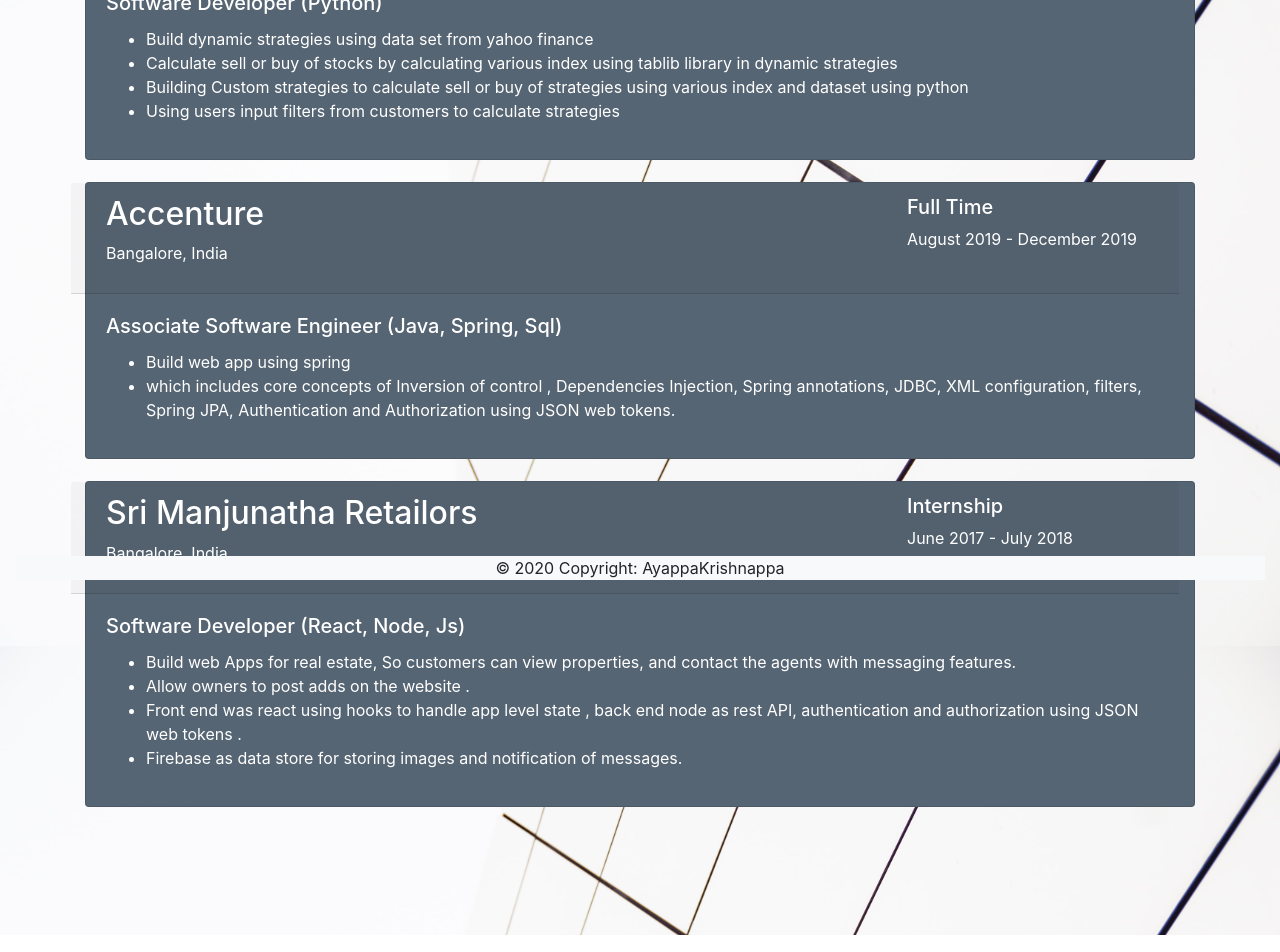
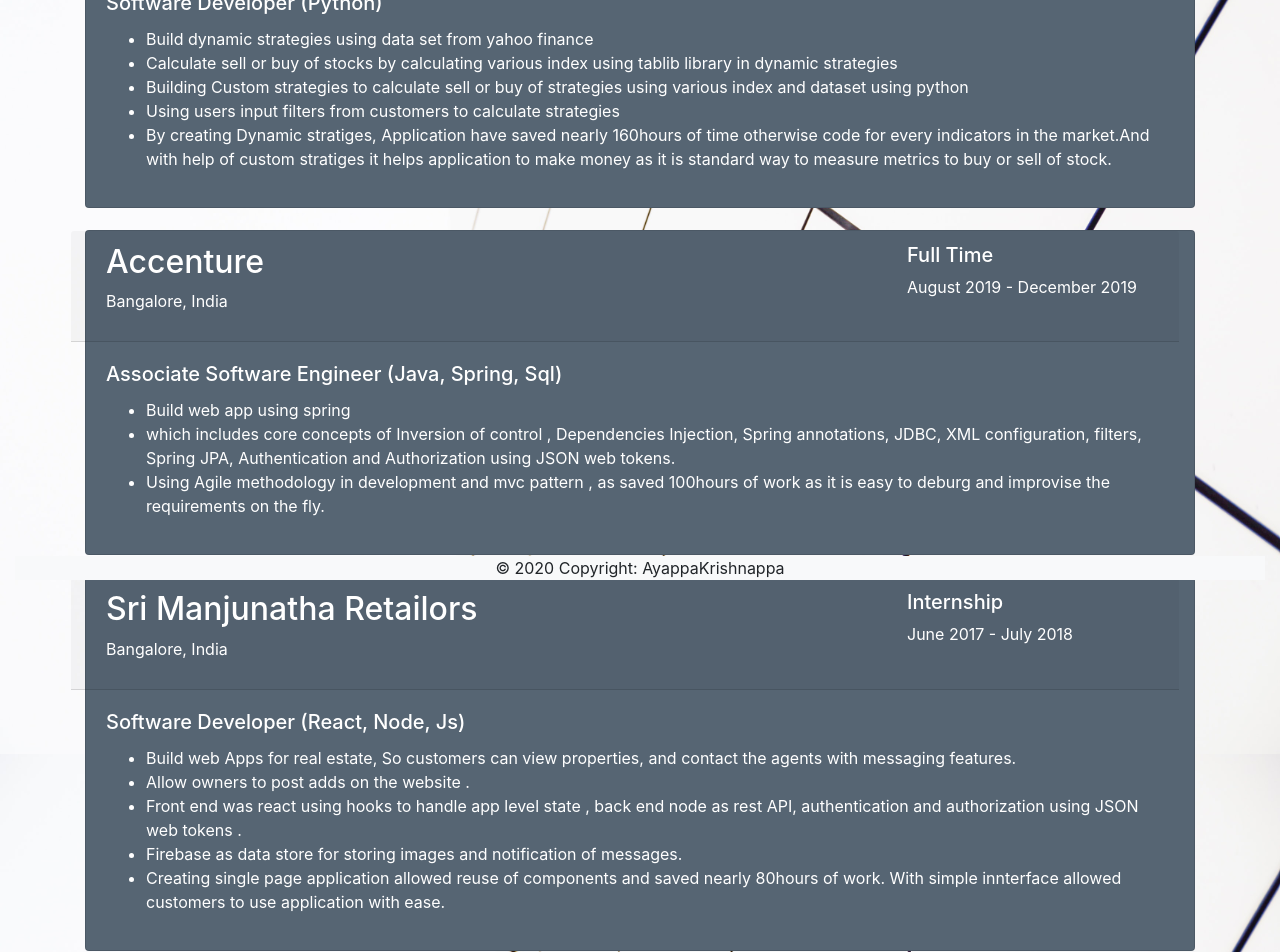
Before and after one commit to Ayappa/PortFolio, a React (Create React App) app: page /Work in a window 1280 px wide. Shown: the part 220-1172 px from the top of the page. Built offline with nearby package versions, Linux system fonts and the light colour scheme.

Commit message:
android projects

```diff
--- a/src/component/About.jsx
+++ b/src/component/About.jsx
@@ -69,6 +69,7 @@
 						>
 							Hello!
 						</span>
+						<br></br>
 						I am a Computer Science graduate student at the University of North
 						Carolina at Charlotte with skills in full stack and Data Science.
 						Passionate about evolving technologies and eager to meld with the
--- a/src/component/Work.jsx
+++ b/src/component/Work.jsx
@@ -41,6 +41,13 @@
 							<li>
 								Using users input filters from customers to calculate strategies{" "}
 							</li>
+							<li>
+								By creating Dynamic stratiges, Application have saved nearly
+								160hours of time otherwise code for every indicators in the
+								market.And with help of custom stratiges it helps application to
+								make money as it is standard way to measure metrics to buy or
+								sell of stock.
+							</li>
 						</ul>
 					</p>
 				</div>
@@ -77,6 +84,11 @@
 								Dependencies Injection, Spring annotations, JDBC, XML
 								configuration, filters, Spring JPA, Authentication and
 								Authorization using JSON web tokens.
+							</li>
+							<li>
+								Using Agile methodology in development and mvc pattern , as
+								saved 100hours of work as it is easy to deburg and improvise the
+								requirements on the fly.
 							</li>
 						</ul>
 					</p>
@@ -123,6 +135,11 @@
 								Firebase as data store for storing images and notification of
 								messages.
 							</li>
+							<li>
+								Creating single page application allowed reuse of components and
+								saved nearly 80hours of work. With simple innterface allowed
+								customers to use application with ease.
+							</li>
 						</ul>
 					</p>
 				</div>
```
